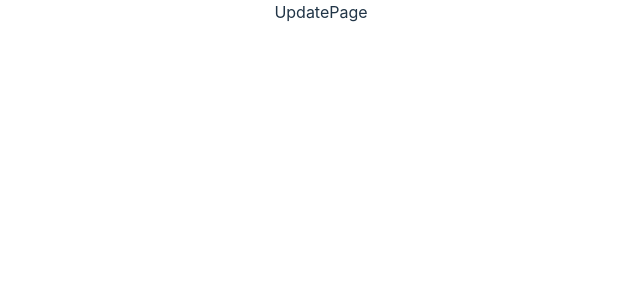
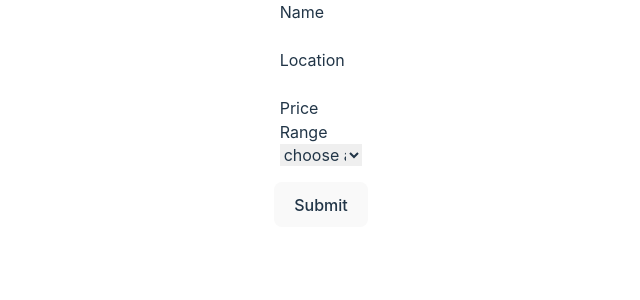
Before and after one commit to dottharun/cafe_map, a React (Vite) app in the folder client_cafemap/: page /restaurants/1/update in a window 1280 px wide. Shown: the top 300 px of the page, without its empty margins (319-959 px from the left). Built offline with nearby package versions, Linux system fonts and the light colour scheme; no server answers.

Commit message:
client- update and delete page working

```diff
--- a/client_cafemap/src/components/AddRestaurant.tsx
+++ b/client_cafemap/src/components/AddRestaurant.tsx
@@ -1,20 +1,7 @@
 import { useContext, useState } from "react";
 import RestaurantFinder from "../apis/RestaurantFinder";
-import { z } from "zod";
 import { RestaurantsContext } from "../context/RestaurantsContext";
-
-const RestaurantSchema = z.object({
-  id: z.number(),
-  location: z.string(),
-  name: z.string(),
-  price_range: z.union([
-    z.literal(1),
-    z.literal(2),
-    z.literal(3),
-    z.literal(4),
-    z.literal(5),
-  ]),
-});
+import RestaurantSchema from "../types/RestaurantSchema";
 
 const AddRestaurant = () => {
   const { addRestaurant } = useContext(RestaurantsContext);
--- a/client_cafemap/src/components/RestaurantList.tsx
+++ b/client_cafemap/src/components/RestaurantList.tsx
@@ -2,21 +2,10 @@ import { useContext, useEffect } from "react";
 import { z } from "zod";
 import { RestaurantsContext } from "../context/RestaurantsContext";
 import RestaurantFinder from "../apis/RestaurantFinder";
+import { useNavigate } from "react-router-dom";
+import RestaurantSchema from "../types/RestaurantSchema";
 
-const RestaurantsArraySchema = z.array(
-  z.object({
-    id: z.number(),
-    location: z.string(),
-    name: z.string(),
-    price_range: z.union([
-      z.literal(1),
-      z.literal(2),
-      z.literal(3),
-      z.literal(4),
-      z.literal(5),
-    ]),
-  })
-);
+const RestaurantsArraySchema = z.array(RestaurantSchema);
 
 const headings = [
   "Restaurant",
@@ -30,7 +19,9 @@ const headings = [
 const RestaurantList = () => {
   const { restaurants, setRestaurants } = useContext(RestaurantsContext);
 
-  //inital fetch of restaurant
+  const navigate = useNavigate();
+
+  //inital fetch of all restaurants
   useEffect(() => {
     const fetchData = async () => {
       try {
@@ -51,7 +42,12 @@ const RestaurantList = () => {
   }, [setRestaurants]);
 
   //deleting a restaurant
-  const handleDelete = async (restaurantId: number) => {
+  const handleDelete = async (
+    e: React.MouseEvent<HTMLButtonElement>,
+    restaurantId: number
+  ) => {
+    e.stopPropagation();
+
     try {
       const response = await RestaurantFinder.delete(`/${restaurantId}`);
       console.log(response);
@@ -62,6 +58,19 @@ const RestaurantList = () => {
     } catch (err) {
       console.log(err);
     }
+  };
+
+  const handleUpdate = (
+    e: React.MouseEvent<HTMLButtonElement>,
+    restaurantId: number
+  ) => {
+    e.stopPropagation();
+
+    navigate(`/restaurants/${restaurantId}/update`);
+  };
+
+  const handleRestaurantSelect = (restaurantId: number) => {
+    navigate(`/restaurants/${restaurantId}`);
   };
 
   return (
@@ -80,16 +89,21 @@ const RestaurantList = () => {
         <tbody className="bg-slate-500">
           {restaurants
             ? restaurants.map((restaurant) => (
-                <tr key={restaurant.id}>
+                <tr
+                  key={restaurant.id}
+                  onClick={() => handleRestaurantSelect(restaurant.id)}
+                >
                   <td>{restaurant.name}</td>
                   <td>{restaurant.location}</td>
                   <td>{"$".repeat(restaurant.price_range)}</td>
                   <td>ratings</td>
                   <td>
-                    <button>Update</button>
+                    <button onClick={(e) => handleUpdate(e, restaurant.id)}>
+                      Update
+                    </button>
                   </td>
                   <td>
-                    <button onClick={() => handleDelete(restaurant.id)}>
+                    <button onClick={(e) => handleDelete(e, restaurant.id)}>
                       Delete
                     </button>
                   </td>
--- /dev/null
+++ b/client_cafemap/src/components/UpdateRestaurant.tsx
@@ -0,0 +1,104 @@
+import { useEffect, useState } from "react";
+import { useNavigate, useParams } from "react-router-dom";
+import RestaurantFinder from "../apis/RestaurantFinder";
+import RestaurantSchema from "../types/RestaurantSchema";
+
+const UpdateRestaurant = () => {
+  //getting params from react-router
+  const { id } = useParams();
+
+  //to navigate back to home
+  const navigate = useNavigate();
+
+  const [name, setName] = useState("");
+  const [location, setLocation] = useState("");
+  const [priceRange, setPriceRange] = useState("choose a price range");
+
+  //using db fetch to get current restaurant details
+  useEffect(() => {
+    const fetchData = async () => {
+      const response = await RestaurantFinder.get(`/${id}`);
+      const parsedRestaurant = RestaurantSchema.parse(
+        response.data.data.restaurant
+      );
+
+      console.log(parsedRestaurant);
+      setName(parsedRestaurant.name);
+      setLocation(parsedRestaurant.location);
+      setPriceRange(parsedRestaurant.price_range.toString());
+    };
+    fetchData();
+  }, [id]);
+
+  const handleSubmit = async (e: React.MouseEvent<HTMLButtonElement>) => {
+    e.preventDefault();
+
+    //hack for empty string cases
+    if (name.trim() === "" || location.trim() === "") return;
+
+    // console.log(`clicked`);
+
+    try {
+      const response = await RestaurantFinder.put(`/${id}`, {
+        name: name,
+        location: location,
+        price_range: priceRange,
+      });
+      const ParsedUpdatedRestaurant = RestaurantSchema.parse(
+        response.data.data.restaurant
+      );
+
+      console.log(ParsedUpdatedRestaurant);
+
+      console.log(`restaurant updated`);
+      navigate(`/`);
+    } catch (error) {
+      console.log(`error in adding a restaurant`, error);
+    }
+  };
+
+  return (
+    <div className="flex justify-center">
+      <form className="flex flex-col w-1/3" action="">
+        <label htmlFor="name">Name</label>
+        <input
+          value={name}
+          onChange={(e) => setName(e.target.value)}
+          id="name"
+          type="text"
+        />
+
+        <label htmlFor="location">Location</label>
+        <input
+          value={location}
+          onChange={(e) => setLocation(e.target.value)}
+          id="location"
+          type="text"
+        />
+
+        <label htmlFor="price_range">Price Range</label>
+        <select
+          value={priceRange}
+          onChange={(e) => setPriceRange(e.target.value)}
+          id="price_range"
+        >
+          {/* TODO make select use number not string(right now) */}
+          <option disabled>choose a price range</option>
+          <option value="1">$</option>
+          <option value="2">$$</option>
+          <option value="3">$$$</option>
+          <option value="4">$$$$</option>
+          <option value="5">$$$$$</option>
+        </select>
+
+        <div className="flex justify-center p-4">
+          <button onClick={handleSubmit} className="w-32">
+            Submit
+          </button>
+        </div>
+      </form>
+    </div>
+  );
+};
+
+export default UpdateRestaurant;
--- a/client_cafemap/src/routes/UpdatePage.tsx
+++ b/client_cafemap/src/routes/UpdatePage.tsx
@@ -1,5 +1,11 @@
+import UpdateRestaurant from "../components/UpdateRestaurant";
+
 const UpdatePage = () => {
-  return <div>UpdatePage</div>;
+  return (
+    <>
+      <UpdateRestaurant />
+    </>
+  );
 };
 
 export default UpdatePage;
--- /dev/null
+++ b/client_cafemap/src/types/RestaurantSchema.ts
@@ -0,0 +1,16 @@
+import { z } from "zod";
+
+const RestaurantSchema = z.object({
+  id: z.number(),
+  location: z.string(),
+  name: z.string(),
+  price_range: z.union([
+    z.literal(1),
+    z.literal(2),
+    z.literal(3),
+    z.literal(4),
+    z.literal(5),
+  ]),
+});
+
+export default RestaurantSchema;
```
